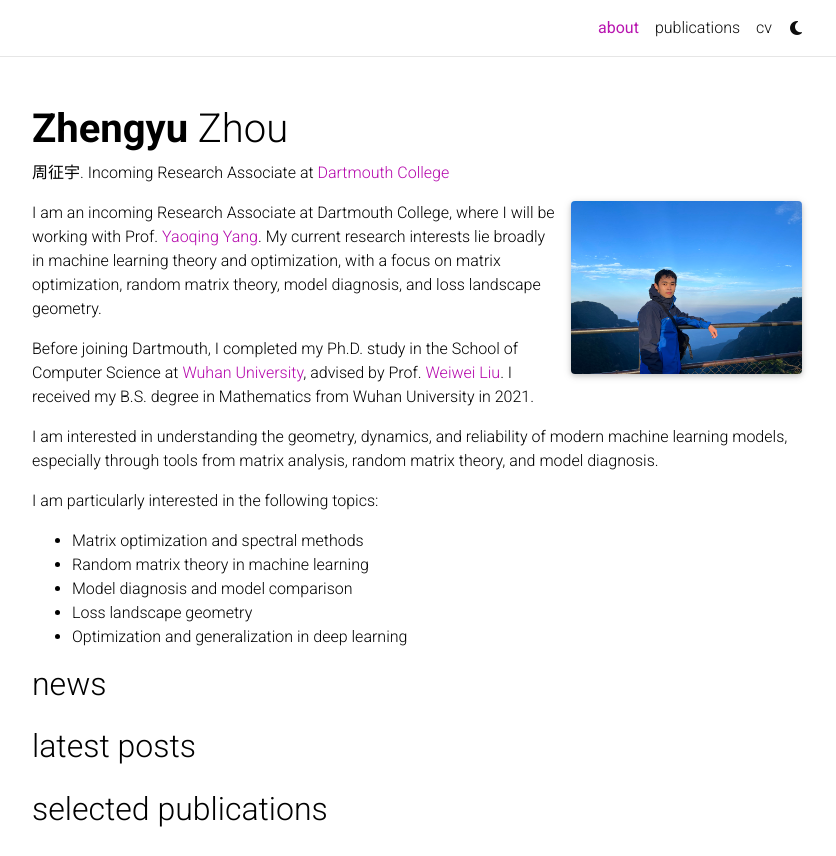
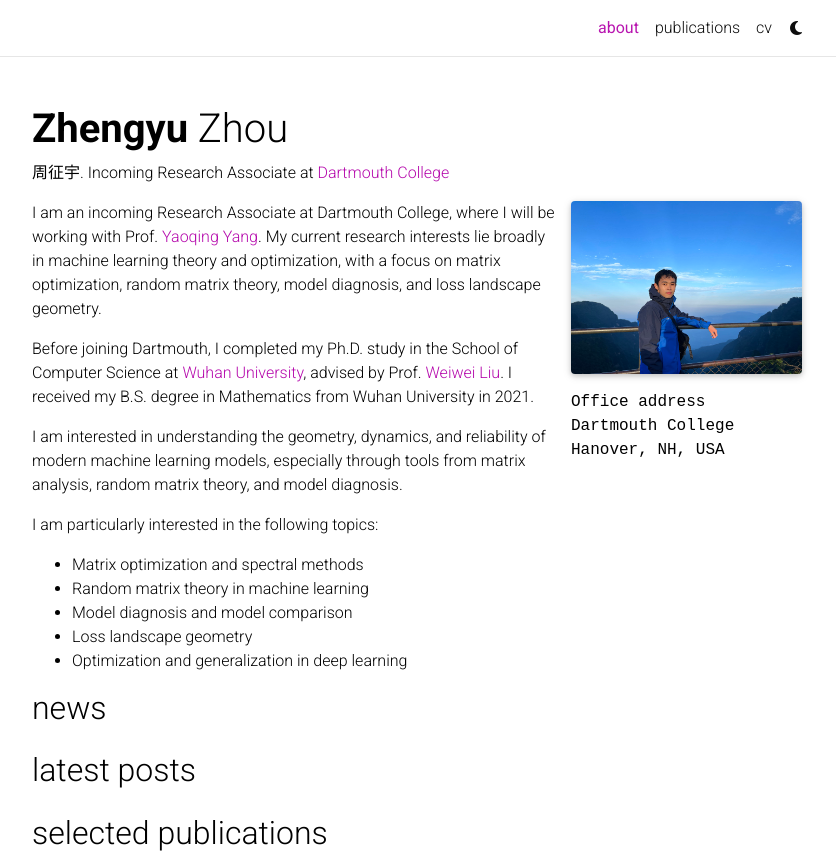
Before and after one commit to zzy126/zzy126.github.io, a Jekyll site: the page built from _pages/about.md, in a window 1280 px wide and 1169 px high, cut to the strip 0-856 px from the top of the window. Shown: the whole strip, without its empty margins (223-1059 px from the left). Built offline with Jekyll 4.4.1, drawn with Linux system fonts in a browser that asks for light colours; full-size pictures stand in for the smaller copies a plugin makes; comment, search, counter and statistics services are not loaded; a style sheet for code colours, icons or effects is not loaded; some of the changed lines change nothing that is shown.

Commit message:
Update about.md

```diff
--- a/_pages/about.md
+++ b/_pages/about.md
@@ -10,13 +10,10 @@
     image: me.jpg
     image_circular: false # crops the image to make it circular
 
-    # address: >
-
-    # <p>Office address</p>
-
-    # <p>Dartmouth College</p>
-
-    # <p>Hanover, NH, USA</p>
+    address: >
+      <p>Office address</p>
+      <p>Dartmouth College</p>
+      <p>Hanover, NH, USA</p>
 
 news: true  # includes a list of news items
 latest_posts: true  # includes a list of the newest posts
```
